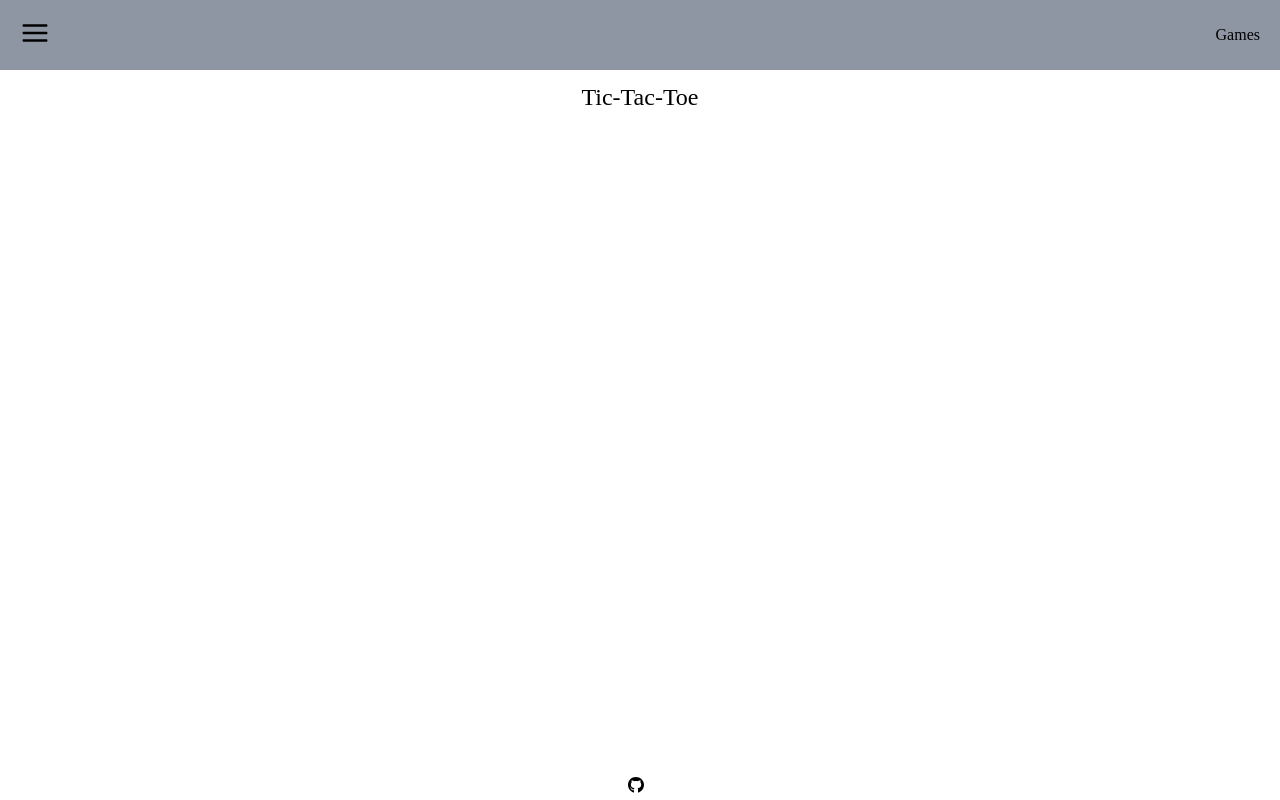
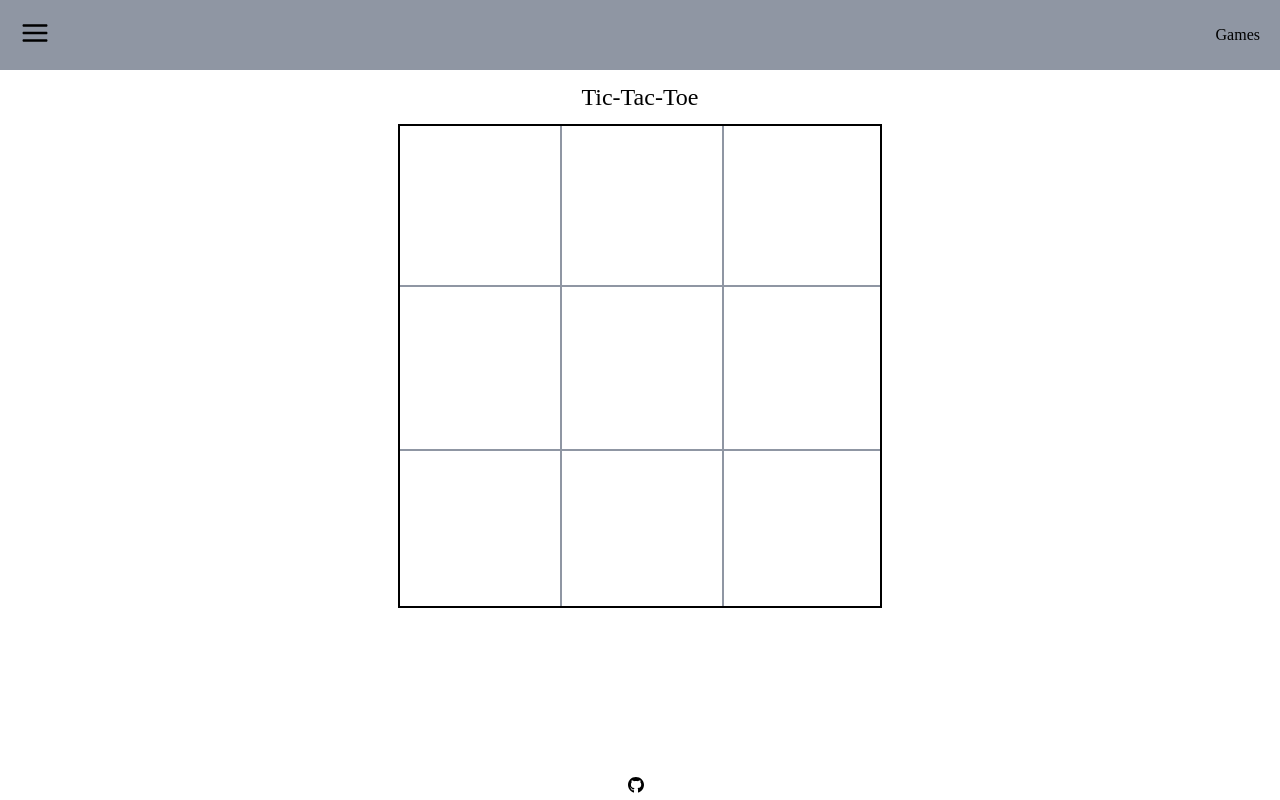
Before and after one commit to NBrennan26/games, a React (Create React App) app: page /tic-tac-toe in a window 1280 px wide. Built offline with nearby package versions, Linux system fonts and the light colour scheme.

Commit message:
setting up basic tic tac toe game board and initial style

```diff
--- a/src/apps/rockpaperscissors/RockPaperScissors.jsx
+++ b/src/apps/rockpaperscissors/RockPaperScissors.jsx
@@ -10,7 +10,6 @@ function RockPaperScissors() {
   const [playerSelect, setPlayerSelect] = useState("");
   const [aiSelect, setAiSelect] = useState("");
   const [roundResult, setRoundResult] = useState("");
-  const [gameResult, setGameResult] = useState("");
   const [gameWinner, setGameWinner] = useState("");
   const [gameOver, setGameOver] = useState(false);
   const [playerMessage, setPlayerMessage] = useState("");
@@ -80,11 +79,9 @@ function RockPaperScissors() {
 
   const checkForWin = () => {
     if (playerScore === 3) {
-      setGameResult("player");
       setGameWinner("Player");
       setGameOver(true);
     } else if (aiScore === 3) {
-      setGameResult("ai");
       setGameWinner("Computer");
       setGameOver(true);
     } else {
@@ -114,7 +111,6 @@ function RockPaperScissors() {
     setPlayerScore(0);
     setAiScore(0);
     setRoundResult("");
-    setGameResult("");
     setGameWinner("");
     setGameOver(false);
   };
@@ -125,12 +121,12 @@ function RockPaperScissors() {
         <span className="game-title">Rock Paper Scissors</span>
       </div>
       {!gameOver ? (
-        <div className="game-board">
+        <div className="rps-board">
           <div className="scoreboard">
             <div>Player Score: {playerScore}</div>
             <div>Computer Score: {aiScore}</div>
           </div>
-          <div className="game-controls">
+          <div className="rps-controls">
             <button className="rock-btn" onClick={selectRock}>
               Rock
             </button>
@@ -141,7 +137,7 @@ function RockPaperScissors() {
               Scissors
             </button>
           </div>
-          <div className="game-scripts">
+          <div className="rps-scripts">
             {aiRounds > 0 && (
               <div>
                 <div>{playerMessage}</div>
@@ -152,9 +148,9 @@ function RockPaperScissors() {
           </div>
         </div>
       ) : (
-        <div className="game-board">
-          <div className="game-outcome">{gameWinner} Won!</div>
-          <button className="game-reset-btn" onClick={resetGame}>
+        <div className="rps-board">
+          <div className="rps-outcome">{gameWinner} Won!</div>
+          <button className="rps-reset-btn" onClick={resetGame}>
             Play Again?
           </button>
         </div>
--- a/src/apps/rockpaperscissors/rps.css
+++ b/src/apps/rockpaperscissors/rps.css
@@ -14,7 +14,7 @@ button {
 .game-title {
   font-size: 150%;
 }
-.game-board {
+.rps-board {
   display: flex;
   flex-direction: column;
   align-items: center;
@@ -26,10 +26,10 @@ button {
 .scoreboard div {
   margin: 0 15px;
 }
-.game-controls {
+.rps-controls {
   display: flex;
 }
-.game-controls button {
+.rps-controls button {
   border: 1px solid var(--header-color);
   width: 50px;
   height: 25px;
@@ -41,14 +41,14 @@ button {
   margin: 20px;
   transition: transform 0.1s;
 }
-.game-controls button:hover {
+.rps-controls button:hover {
   transform: scale(1.3);
   box-shadow: rgba(0, 0, 0, 0.15) 0px 5px 15px 0px;
 }
-.game-scripts {
+.rps-scripts {
   margin: 15px;
 }
-.game-outcome {
+.rps-outcome {
   width: 50vw;
   height: 20vh;
   display: flex;
@@ -56,11 +56,11 @@ button {
   align-items: center;
   font-size: 250%;
 }
-.game-reset-btn {
+.rps-reset-btn {
   margin: 15px;
   transition: transform 0.1s;
 }
-.game-reset-btn:hover {
+.rps-reset-btn:hover {
   transform: scale(1.3);
   border-bottom: 2px solid black;
 }
--- a/src/apps/tictactoe/TicTacToe.jsx
+++ b/src/apps/tictactoe/TicTacToe.jsx
@@ -1,13 +1,50 @@
+/* eslint-disable react-hooks/exhaustive-deps */
+import { useEffect, useState } from "react";
+import "./ttt.css";
+
 function TicTacToe() {
+  const [playerTurn, setPlayerTurn] = useState("player1");
+  const [turnCount, setTurnCount] = useState(0);
+  const [player1, setPlayer1] = useState({
+    name: "Player One",
+    human: true,
+  });
+  const [player2, setPlayer2] = useState({
+    name: "Player Two",
+    human: false,
+  });
+  const [gameBoard, setGameBoard] = useState({
+    square0: null,
+    square1: null,
+    square2: null,
+    square3: null,
+    square4: null,
+    square5: null,
+    square6: null,
+    square7: null,
+    square8: null,
+  });
+
   return (
     <>
       <div className="game-title-cont">
         <span className="game-title">Tic-Tac-Toe</span>
       </div>
-      <div className="game-board">
+      <div className="ttt-data-cont">
+        <div className="ttt-controls"></div>
+        <div className="ttt-scripts"></div>
         <div className="scorebaord"></div>
-        <div className="game-controls"></div>
-        <div className="game-scripts"></div>
+      </div>
+      <div className={playerTurn === "player1" ? ("ttt-board-cont p1-board") : ("ttt-board-cont p2-board")}>
+        <div className="ttt-square square-zero"></div>
+        <div className="ttt-square square-one"></div>
+        <div className="ttt-square square-two"></div>
+        <div className="ttt-square square-three"></div>
+        <div className="ttt-square square-four"></div>
+        <div className="ttt-square square-five"></div>
+        <div className="ttt-square square-six"></div>
+        <div className="ttt-square square-seven"></div>
+        <div className="ttt-square square-eight"></div>
       </div>
     </>
   );
--- /dev/null
+++ b/src/apps/tictactoe/ttt.css
@@ -0,0 +1,36 @@
+.ttt-board-cont {
+  border: 2px solid black;
+  display: grid;
+  grid-template-columns: repeat(3, 1fr);
+  width: 60vh;
+  height: 60vh;
+  margin: auto;
+}
+.ttt-board-cont div {
+  width: 100%;
+  height: 100%;
+}
+.p1-board div:hover {
+  background: red;
+}
+.p2-board div:hover {
+  background: blue;
+}
+.ttt-square {
+  border: 2px solid var(--header-color);
+  border-style: hidden;
+  display: flex;
+  align-items: center;
+  justify-content: center;
+}
+.square-one,
+.square-seven {
+  border-style: hidden solid hidden solid;
+}
+.square-three,
+.square-five {
+  border-style: solid hidden solid hidden;
+}
+.square-four {
+  border-style: solid;
+}
```
